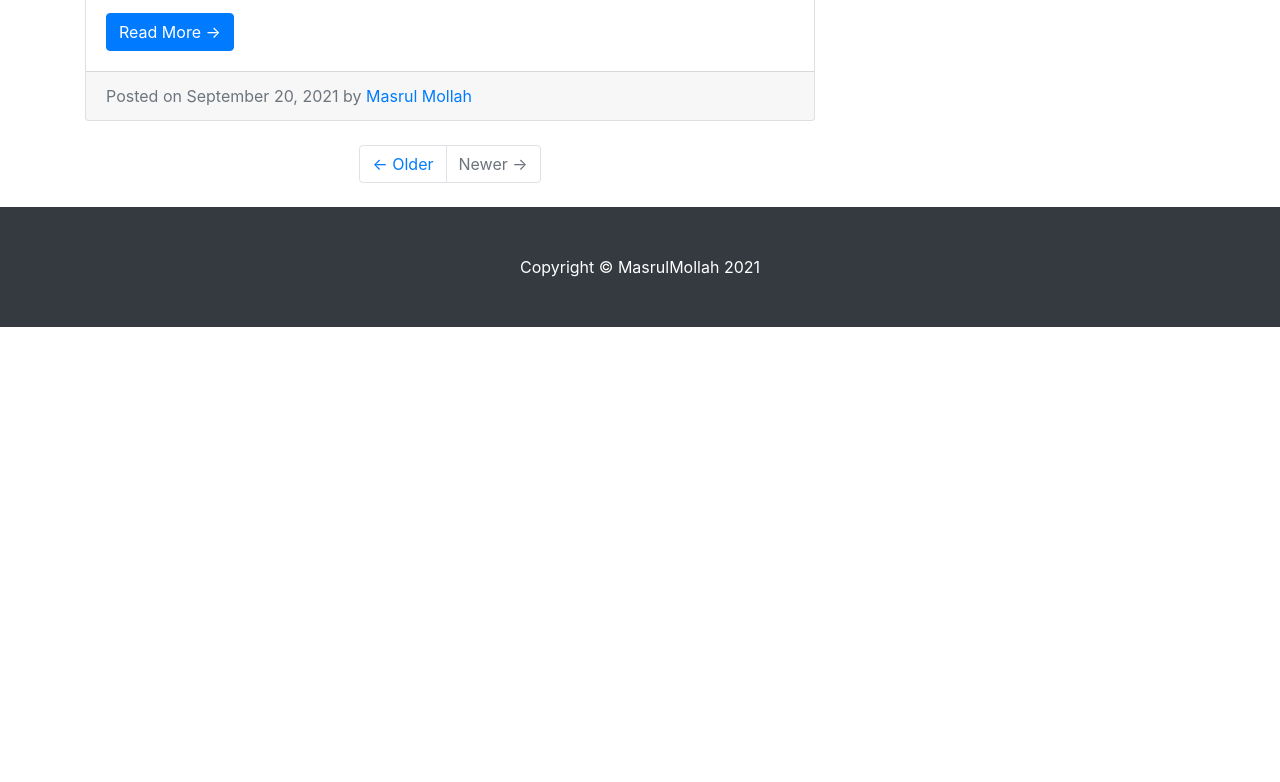
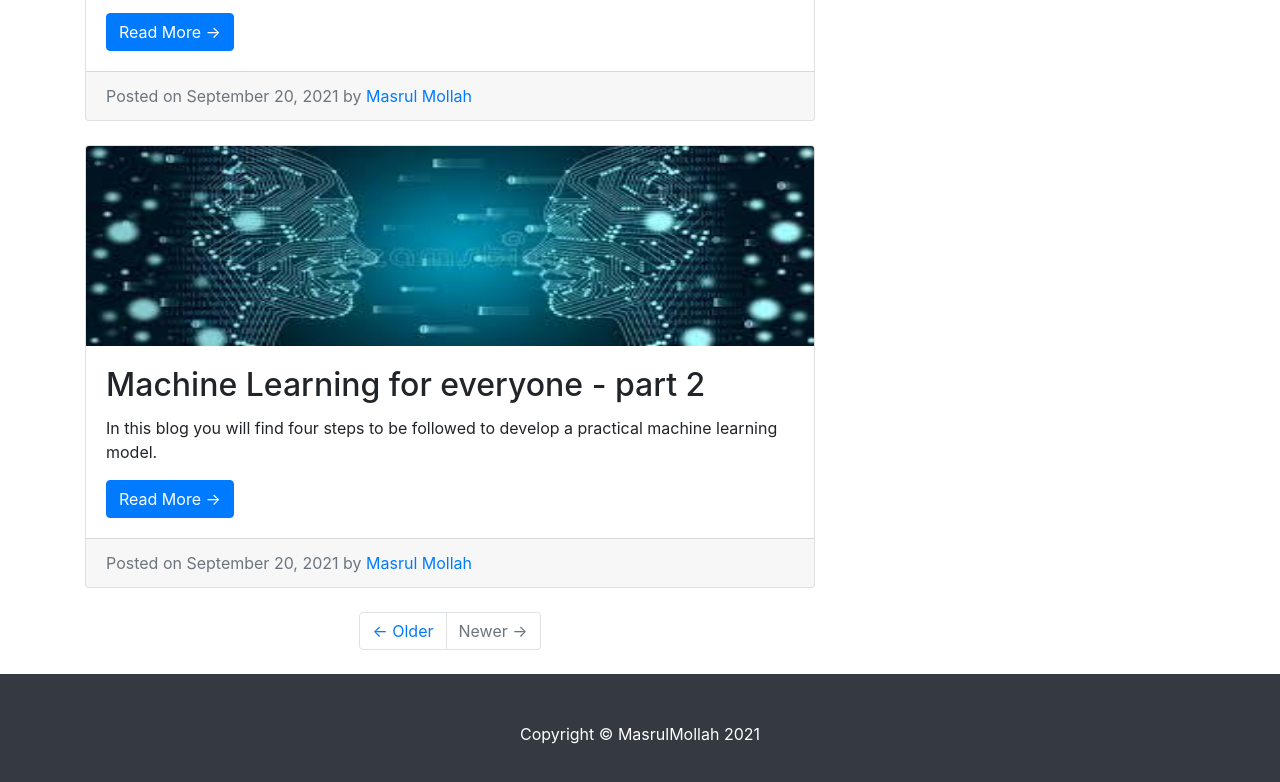
Before and after one commit to masrulmollah/Blog, a website: page datascience.html in a window 1280 px wide. Shown: the part 3126-3908 px from the top of the page. Before the commit the page ends 3453 px from the top, so only its background shows below. Drawn offline with Linux system fonts and the light colour scheme.

Commit message:
commit 1

```diff
--- a/datascience.html
+++ b/datascience.html
@@ -154,6 +154,22 @@
             <a href="https://masrulmollah.github.io/net/">Masrul Mollah</a>
           </div>
         </div>
+
+        <!-- Blog Post -->
+        <div class="card mb-4">
+          <img class="card-img-top" src="image-12-ds-ML-3.jpg" width="500" height="200" alt="Card image cap">
+          <div class="card-body">
+            <h2 class="card-title">Machine Learning for everyone - part 2</h2>
+            <p class="card-text">In this blog you will find four steps to be followed to develop a practical machine learning model.</p>
+            <a href="PDF-13-ML-blog 2.pdf" class="btn btn-primary">Read More &rarr;</a>
+          </div>
+          <div class="card-footer text-muted">
+            Posted on September 20, 2021 by
+            <a href="https://masrulmollah.github.io/net/">Masrul Mollah</a>
+          </div>
+        </div>
+
+
         <!-- Pagination -->
         <ul class="pagination justify-content-center mb-4">
           <li class="page-item">
```
Also changed, not shown: image-12-ds-ML-2.JPG (added), image-12-ds-ML-3.JPG (added), 1 other file.
